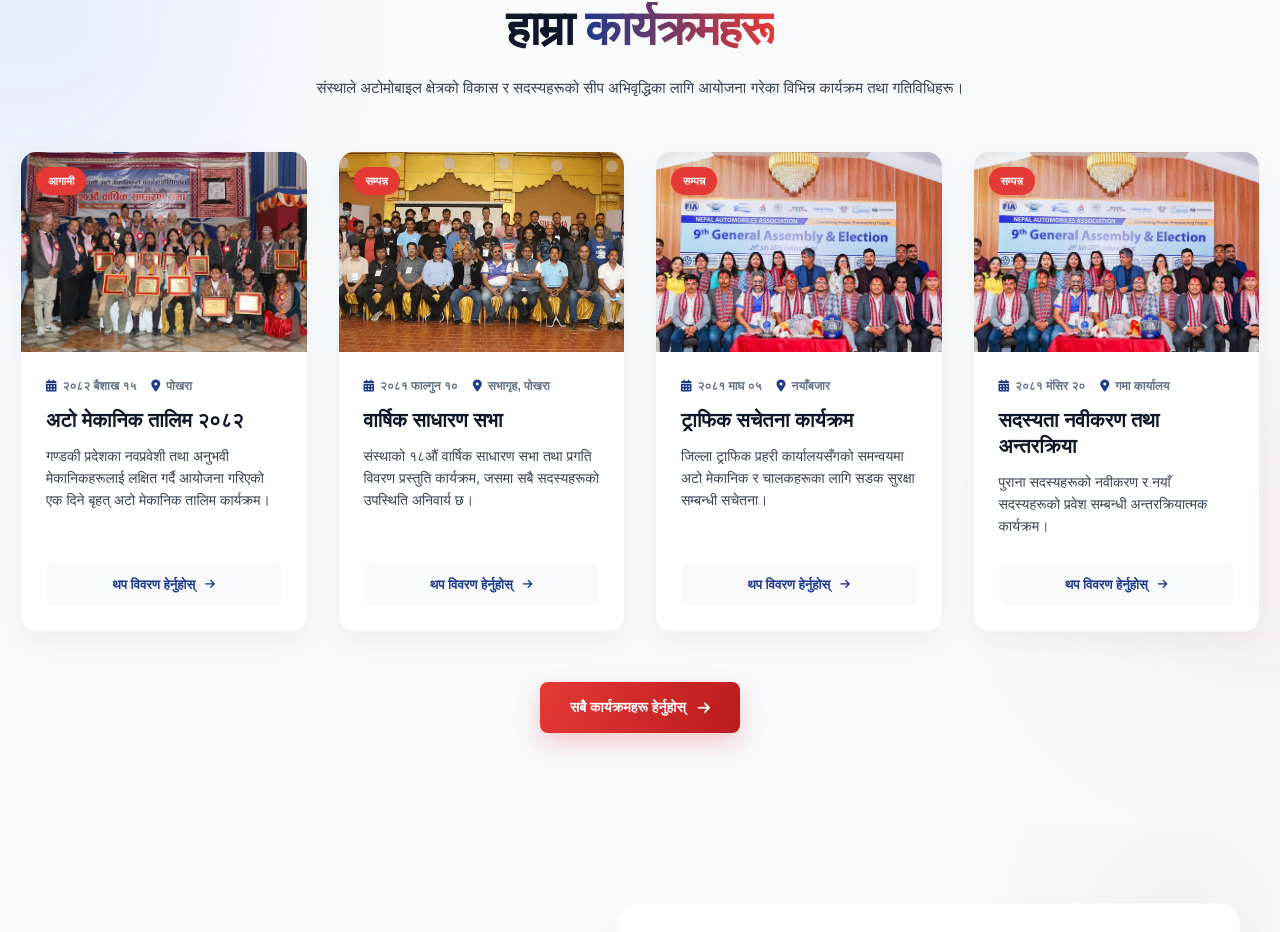
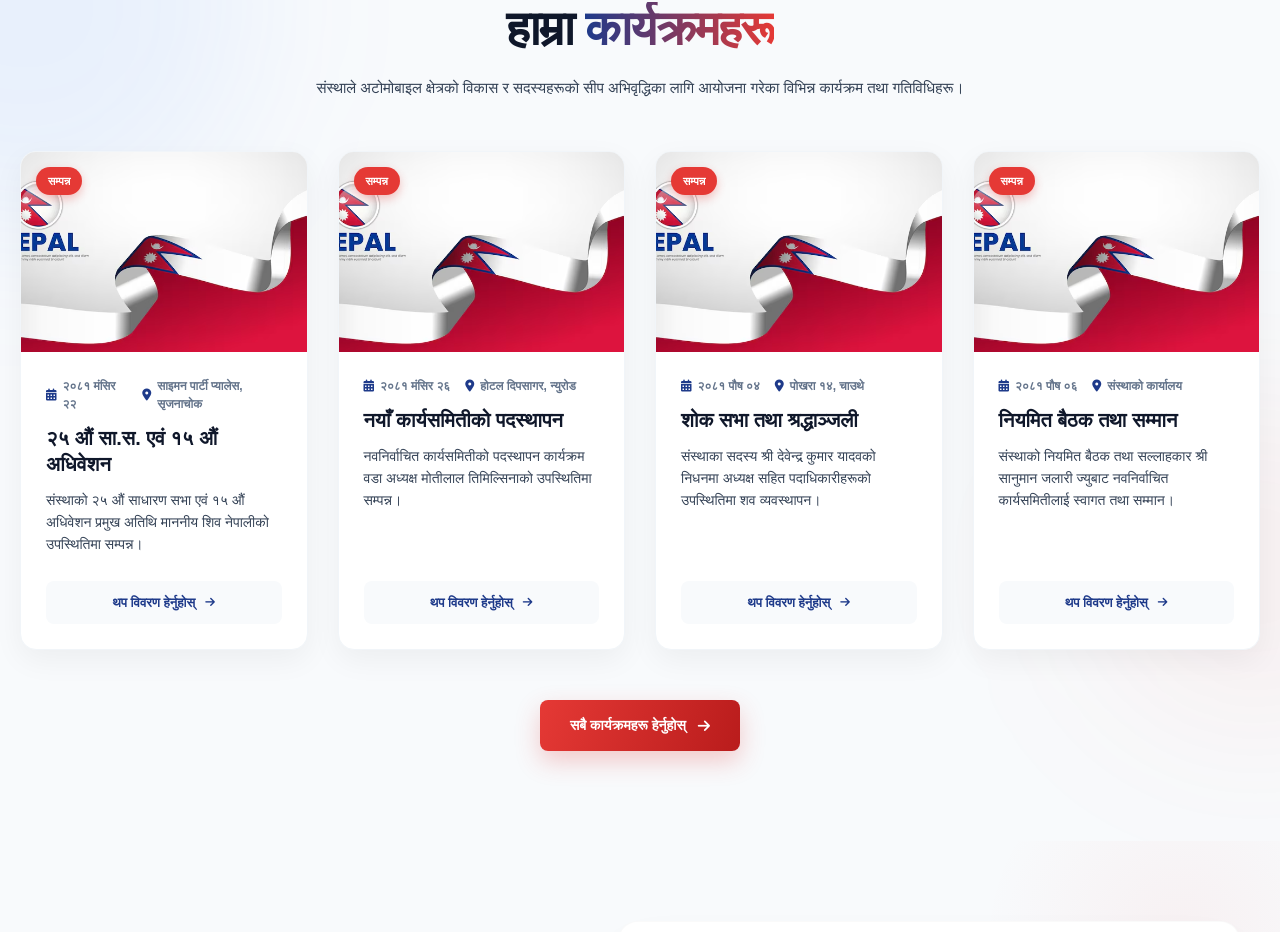
Before and after one commit to mijashsunar10/Gandaki_automobile_association, a Next.js app in the folder gama/: page / in a window 1280 px wide. Shown: the part 5381-6313 px from the top of the page. Built offline with nearby package versions, Linux system fonts and the light colour scheme.

Commit message:
A bit changed

```diff
--- a/gama/app/components/ProgramsSection/programsData.ts
+++ b/gama/app/components/ProgramsSection/programsData.ts
@@ -1,52 +1,62 @@
 export const programsData = [
   {
     id: '1',
-    title: 'अटो मेकानिक तालिम २०८२',
-    date: '२०८२ बैशाख १५',
-    location: 'पोखरा',
-    image: '/landing/image.webp',
-    desc: 'गण्डकी प्रदेशका नवप्रवेशी तथा अनुभवी मेकानिकहरूलाई लक्षित गर्दै आयोजना गरिएको एक दिने बृहत् अटो मेकानिक तालिम कार्यक्रम।',
-    status: 'आगामी',
-    fullDesc: 'यस कार्यक्रमले गण्डकी प्रदेशमा छरिएर रहेका सम्पूर्ण अटो मेकानिकहरूलाई एउटै छातामुनि ल्याई आधुनिक प्रविधि र अटोमोबाइल क्षेत्रमा आएका नयाँ आयामहरूबारे जानकारी गराउने उद्देश्य राखेको छ। विज्ञ प्रशिक्षकहरूबाट प्रत्यक्ष प्रयोगात्मक तालिम, सुरक्षा उपायहरू र ग्राहक सेवा व्यवस्थापनका विषयमा गहन छलफल हुनेछ।'
+    title: '२५ औं सा.स. एवं १५ औं अधिवेशन',
+    date: '२०८१ मंसिर २२',
+    location: 'साइमन पार्टी प्यालेस, सृजनाचोक',
+    image: '/programs/image.png',
+    desc: 'संस्थाको २५ औं साधारण सभा एवं १५ औं अधिवेशन प्रमुख अतिथि माननीय शिव नेपालीको उपस्थितिमा सम्पन्न।',
+    status: 'सम्पन्न',
+    fullDesc: 'यस कार्यक्रममा संस्थाको २५ औं साधारण सभा तथा १५ औं अधिवेशन माननीय शिव नेपालीको प्रमुख आतिथ्यतामा सफलतापूर्वक सम्पन्न भयो। कार्यक्रममा अटो मेकानिक व्यवसायका चुनौती र आगामी रणनीतिबारे विस्तृत छलफल गरियो।'
   },
   {
     id: '2',
-    title: 'वार्षिक साधारण सभा',
-    date: '२०८१ फाल्गुन १०',
-    location: 'सभागृह, पोखरा',
-    image: '/landing/image copy.webp',
-    desc: 'संस्थाको १८औं वार्षिक साधारण सभा तथा प्रगति विवरण प्रस्तुति कार्यक्रम, जसमा सबै सदस्यहरूको उपस्थिति अनिवार्य छ।',
+    title: 'नयाँ कार्यसमितीको पदस्थापन',
+    date: '२०८१ मंसिर २६',
+    location: 'होटल दिपसागर, न्युरोड',
+    image: '/programs/image.png',
+    desc: 'नवनिर्वाचित कार्यसमितीको पदस्थापन कार्यक्रम वडा अध्यक्ष मोतीलाल तिमिल्सिनाको उपस्थितिमा सम्पन्न।',
     status: 'सम्पन्न',
-    fullDesc: 'संस्थाको स्थापना कालदेखि हालसम्म हासिल गरेका उपलब्धिहरू र आगामी वर्षको कार्ययोजना तर्जुमा गर्न यो साधारण सभा आयोजना गरिएको हो। यस अवसरमा संस्थालाई विशेष योगदान पुर्याउने सदस्यहरूलाई सम्मान तथा पुरस्कार पनि वितरण गरिनेछ।'
+    fullDesc: 'संस्थाको नवनिर्वाचित कार्यसमितीको पदस्थापन कार्यक्रम वडा अध्यक्ष मोतीलाल तिमिल्सिनाको प्रमुख आतिथ्यतामा होटल दिपसागरमा भव्यताका साथ सम्पन्न भयो। नव निर्वाचित पदाधिकारीहरूले पद तथा गोपनीयताको शपथ ग्रहण गर्नुभयो।'
   },
   {
     id: '3',
-    title: 'ट्राफिक सचेतना कार्यक्रम',
-    date: '२०८१ माघ ०५',
-    location: 'नयाँबजार',
-    image: '/landing/image copy 3.webp',
-    desc: 'जिल्ला ट्राफिक प्रहरी कार्यालयसँगको समन्वयमा अटो मेकानिक र चालकहरूका लागि सडक सुरक्षा सम्बन्धी सचेतना।',
+    title: 'शोक सभा तथा श्रद्धाञ्जली',
+    date: '२०८१ पौष ०४',
+    location: 'पोखरा १४, चाउथे',
+    image: '/programs/image.png',
+    desc: 'संस्थाका सदस्य श्री देवेन्द्र कुमार यादवको निधनमा अध्यक्ष सहित पदाधिकारीहरूको उपस्थितिमा शव व्यवस्थापन।',
     status: 'सम्पन्न',
-    fullDesc: 'सवारी दुर्घटना न्यूनीकरण गर्न मेकानिकहरूको पनि महत्त्वपूर्ण भूमिका हुन्छ। गाडीको सही मर्मत र ब्रेकिङ सिस्टमको चेकजाँचलाई प्रभावकारी बनाउन जिल्ला ट्राफिक प्रहरी कार्यालय, कास्कीको सहकार्यमा यो कार्यक्रम सफलतापूर्वक सम्पन्न भयो।'
+    fullDesc: 'संस्थाका सदस्य तथा अटो वर्कसपका प्रोप्राइटर श्री देवेन्द्र कुमार यादवको मिति २०८१ पौष ४ गते राती निधन भएकोमा निजको पोष्टमार्टमदेखि शव व्यवस्थापन गरी घर लैजाने सम्मको काममा संस्थाका अध्यक्षलगायत सम्पूर्ण पदाधिकारी एवं सदस्य उपसमिती संयोजकहरुको उपस्थिति रह्यो।'
   },
   {
     id: '4',
-    title: 'सदस्यता नवीकरण तथा अन्तरक्रिया',
-    date: '२०८१ मंसिर २०',
-    location: 'गमा कार्यालय',
-    image: '/landing/image copy 4.webp',
-    desc: 'पुराना सदस्यहरूको नवीकरण र नयाँ सदस्यहरूको प्रवेश सम्बन्धी अन्तरक्रियात्मक कार्यक्रम।',
+    title: 'नियमित बैठक तथा सम्मान',
+    date: '२०८१ पौष ०६',
+    location: 'संस्थाको कार्यालय',
+    image: '/programs/image.png',
+    desc: 'संस्थाको नियमित बैठक तथा सल्लाहकार श्री सानुमान जलारी ज्युबाट नवनिर्वाचित कार्यसमितीलाई स्वागत तथा सम्मान।',
     status: 'सम्पन्न',
-    fullDesc: 'यस संस्थामा आबद्ध सम्पूर्ण सदस्यहरूको विवरण अद्यावधिक गर्न र नयाँ पुस्तालाई संस्थामा जोड्न यो कार्यक्रमले महत्त्वपूर्ण भूमिका खेलेको छ। कार्यक्रममा सदस्यता वितरणको नयाँ अनलाइन प्रणालीबारे पनि प्रशिक्षण दिइयो।'
+    fullDesc: 'संस्थाको कार्यालयमा बसेको नियमित बैठकमा संस्थाका सल्लाहकार श्री सानुमान जलारी ज्युले नवनिर्वाचित कार्यसमितीका पदाधिकारीहरूलाई स्वागत तथा सम्मान गर्नुभयो। बैठकले संस्थाको आगामी कार्ययोजना र सदस्यहरूको हितमा गर्नुपर्ने विभिन्न कार्यक्रमहरूबारे महत्त्वपूर्ण निर्णयहरू गर्यो।'
   },
   {
     id: '5',
-    title: 'विद्युतीय सवारीसाधन मर्मत तालिम',
-    date: '२०८१ कार्तिक १५',
-    location: 'अमरसिंह चोक',
-    image: '/landing/image copy 6.webp',
-    desc: 'नेपालमा बढ्दो विद्युतीय सवारीसाधन (EV) को प्रयोगलाई मध्यनजर गर्दै प्राविधिकहरूका लागि विशेष तालिम।',
+    title: 'क्षमता अभिबृद्धि कार्यक्रम',
+    date: '२०८१ पौष १०',
+    location: 'होटल दिपसागर, न्युरोड',
+    image: '/programs/image.png',
+    desc: 'नेतृत्व विकास तथा क्षमता अभिबृद्धि कार्यक्रम प्रमुख अतिथि उत्तममान कर्माचार्यको उपस्थितिमा सम्पन्न।',
     status: 'सम्पन्न',
-    fullDesc: 'नेपालमा EV (Electric Vehicle) को प्रयोग बढ्दै गएको परिप्रेक्ष्यमा हाम्रा मेकानिकहरू पनि अपडेट हुन जरुरी छ। त्यसैले अन्तर्राष्ट्रिय विज्ञहरूको सहजीकरणमा EV को ब्याट्री, मोटर र चार्जिङ सिस्टमको मर्मत सम्बन्धी यो ऐतिहासिक तालिम सम्पन्न भयो।'
+    fullDesc: 'सदस्यहरूको नेतृत्व विकास तथा क्षमता अभिवृद्धिका लागि आयोजित यस विशेष कार्यक्रममा प्रमुख अतिथिको रूपमा उत्तममान कर्माचार्य ज्युको उपस्थिति रहेको थियो। कार्यक्रमले अटो मेकानिक व्यवसायीहरूलाई आफ्नो व्यवसाय सञ्चालन र नेतृत्व कौशलमा सुधार ल्याउन महत्त्वपूर्ण मार्गदर्शन प्रदान गर्यो।'
+  },
+  {
+    id: '6',
+    title: 'पारिवारिक वनभोज कार्यक्रम',
+    date: '२०८१ पौष २०',
+    location: 'मेथलाङ्ग',
+    image: '/programs/image.png',
+    desc: 'नवनिर्वाचित कार्यसमिती पदाधिकारी, सल्लाहकार तथा संयोजकहरूबिच पारिवारिक वनभोज कार्यक्रम।',
+    status: 'सम्पन्न',
+    fullDesc: 'नवनिर्वाचित कार्यसमिती पदाधिकारी, सल्लाहकार, संयोजकहरू र उहाँहरूका परिवारका सदस्यहरूबिच आपसी सद्भाव, भाइचारा र सम्बन्ध प्रगाढ बनाउने उद्देश्यले मेथलाङ्गमा भव्य पारिवारिक वनभोज कार्यक्रमको आयोजना गरियो। कार्यक्रममा विविध मनोरञ्जनात्मक खेलहरू र सांस्कृतिक प्रस्तुतिहरू राखिएका थिए।'
   }
 ];
--- /dev/null
+++ b/gama/test_css_module.js
@@ -0,0 +1,3 @@
+const fs = require('fs');
+const css = fs.readFileSync('/home/mijash/Downloads/GamaPOkahra/gama/app/components/Header/Header.module.css', 'utf8');
+console.log(css.includes('.mobileOpen'));
--- /dev/null
+++ b/gama/test_keys.js
@@ -0,0 +1,2 @@
+const fs = require('fs');
+// This is not a real next/babel compile, so we can't easily see the keys of the styles object without compiling it.
```
Also changed, not shown: gama/app/components/BulletinSection/BulletinSection.tsx (+7 -0 lines), gama/public/programs/image.png (added), 1 other file (tests, documents, lock files or other folders).
